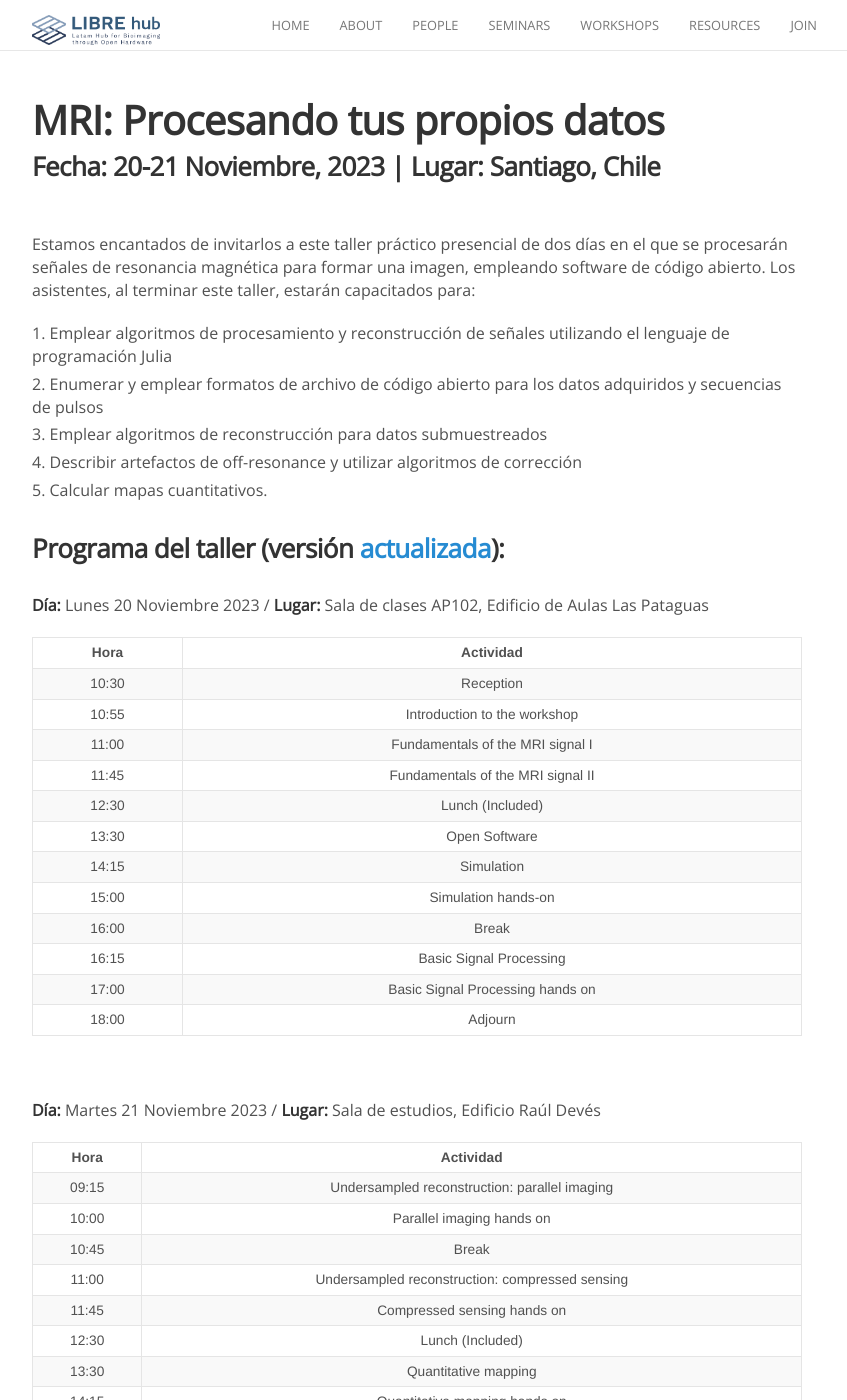
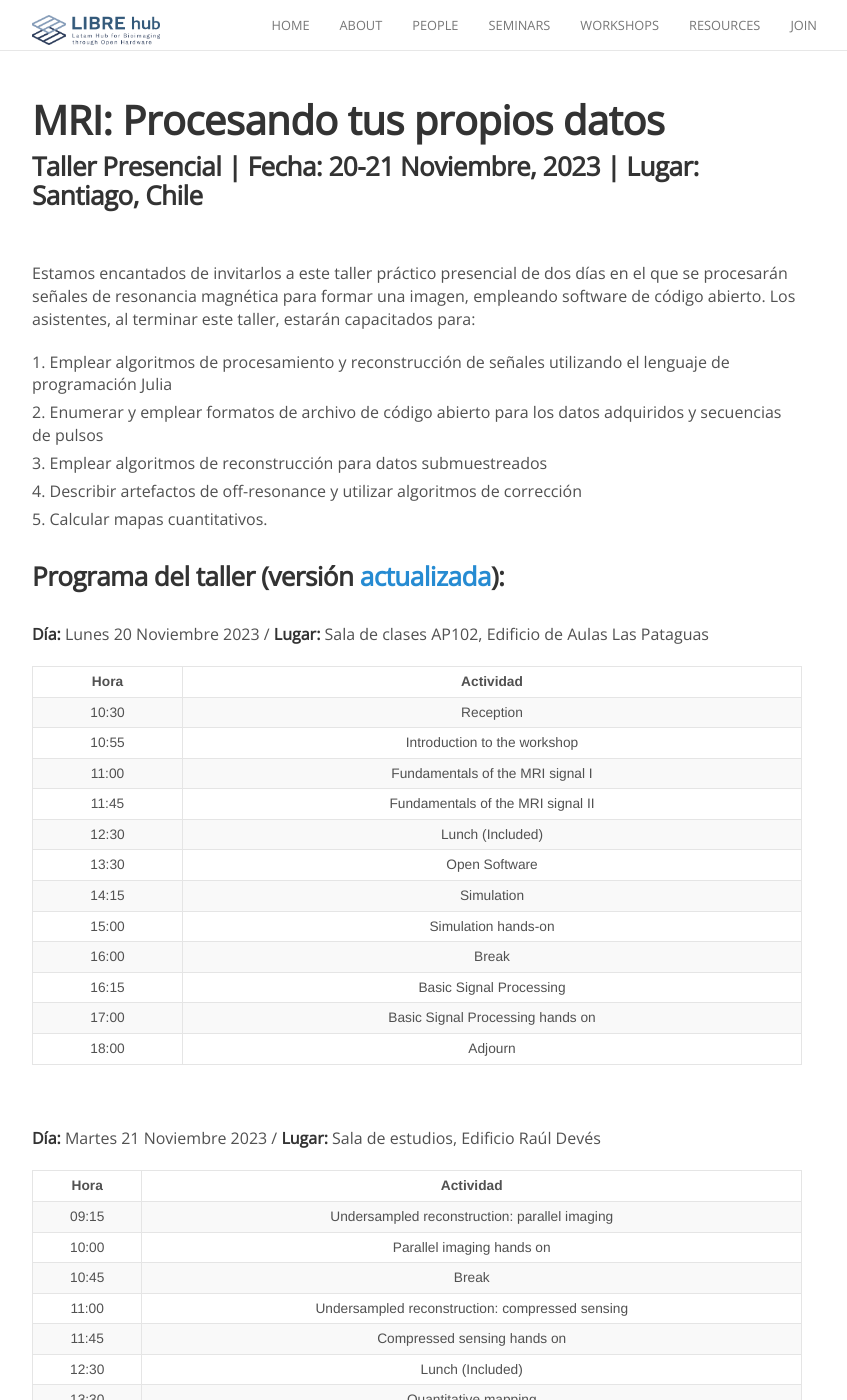
Before and after one commit to LIBREhub/LIBREhub.github.io, a Jekyll site: the page built from _posts/2023-08-01-mri-data-ws.md, in a window 1280 px wide and 1400 px high. Shown: the whole window, without its empty margins (223-1070 px from the left). Built offline with Jekyll 4.4.1, drawn with Linux system fonts in a browser that asks for light colours; nearby versions of some CDN libraries.

```diff
--- a/_posts/2023-08-01-mri-data-ws.md
+++ b/_posts/2023-08-01-mri-data-ws.md
@@ -1,15 +1,14 @@
 ---
-title: November 20-21 | MRI - Processing your own data
+title: MRI - Processing your own data
 description: LIBRE hub workshop
-categories: newworkshop
+categories: workshop
 header-img: images/workshops/MRI_2023_afiche.png
 docu: https://librehub.github.io/MRI-processing-2023/
-layout: page
 ---
 
 # MRI: Procesando tus propios datos
 
-### **Fecha:** 20-21 Noviembre, 2023 | **Lugar:** Santiago, Chile
+### Taller Presencial | **Fecha:** 20-21 Noviembre, 2023 | **Lugar:** Santiago, Chile
 
 <br>
 
```
